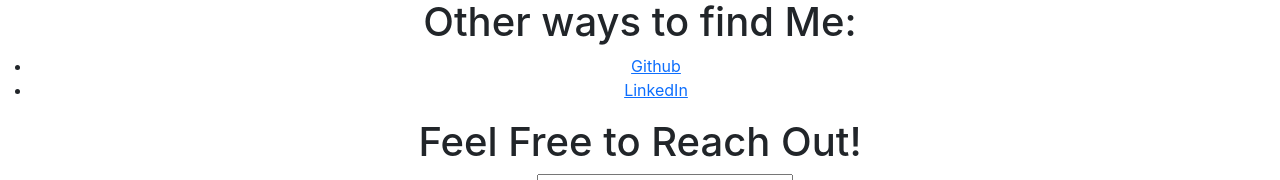
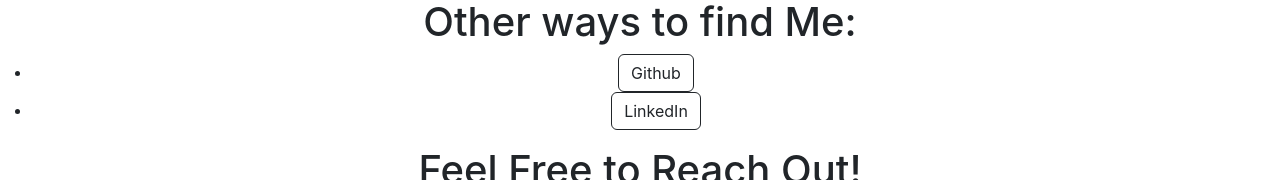
Before and after one commit to dan-suen/dan-suen.github.io, a React (Create React App) app: page / in a window 1280 px wide. Shown: the part 2295-2475 px from the top of the page. Built offline with nearby package versions, Linux system fonts and the light colour scheme.

Commit message:
edited button effects on reach section

```diff
--- a/src/components/reach.tsx
+++ b/src/components/reach.tsx
@@ -7,10 +7,18 @@ export default function Reach(): JSX.Element {
       <h1>Other ways to find Me:</h1>
       <ul>
         <li>
-          <a href='https://github.com/dan-suen'>Github</a>
+          <a
+            className='btn btn-outline-dark enter-button'
+            href='https://github.com/dan-suen'
+          >
+            Github
+          </a>
         </li>
         <li>
-          <a href='https://www.linkedin.com/in/daniel-suen-5182b6149/'>
+          <a
+            className='btn btn-outline-dark enter-button'
+            href='https://www.linkedin.com/in/daniel-suen-5182b6149/'
+          >
             LinkedIn
           </a>
         </li>
```
